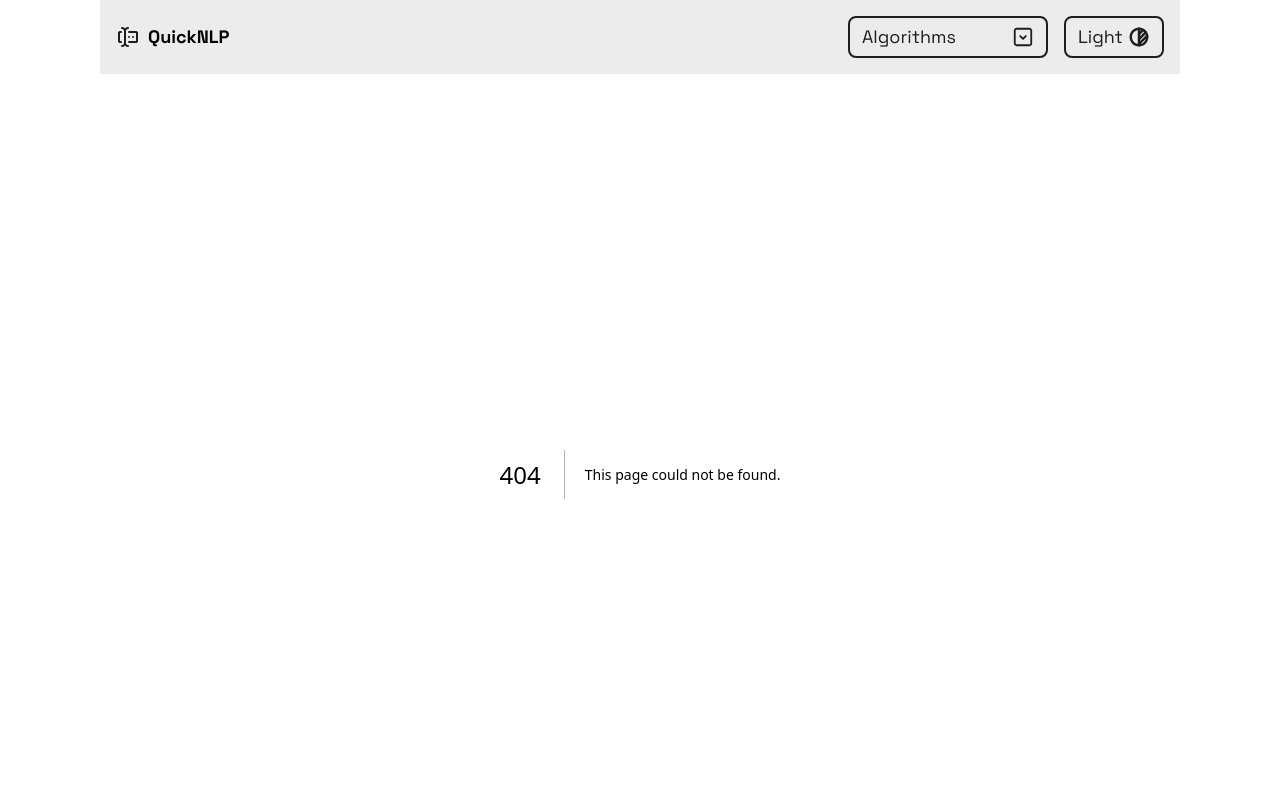
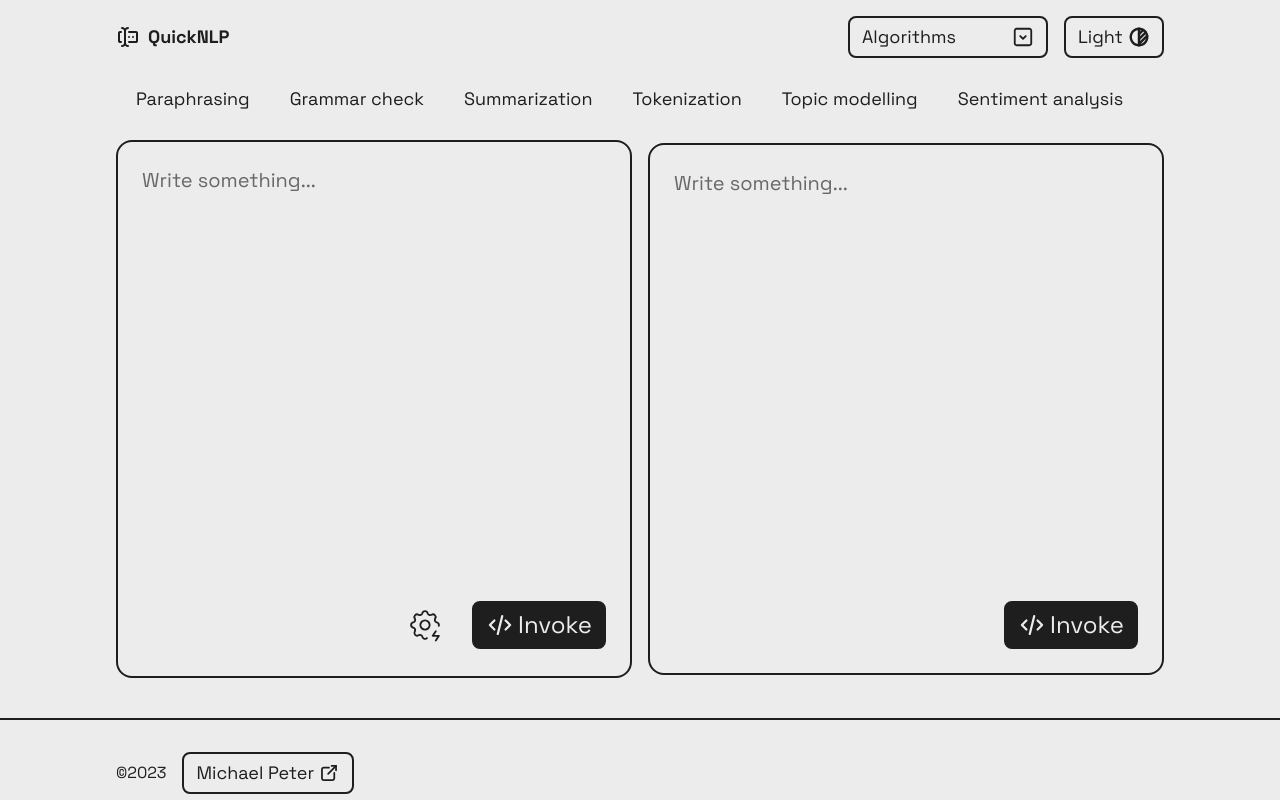
Before and after one commit to michaelhpet/quicknlp-client, a Next.js app: page /1 in a window 1280 px wide. Before the commit this address had no page. Shown: the top 800 px of the page. Built offline with nearby package versions, Linux system fonts and the light colour scheme.

Commit message:
feat: create algo pages w/ tabs component

```diff
--- /dev/null
+++ b/src/app/(main)/[algorithm]/page.tsx
@@ -0,0 +1,10 @@
+import CorpusForm from "@/components/CorpusForm";
+
+export default function Page() {
+  return (
+    <article className="flex flex-col md:flex-row items-center gap-4 pb-10">
+      <CorpusForm withSettingsButton fullHeight />
+      <CorpusForm fullHeight />
+    </article>
+  );
+}
--- /dev/null
+++ b/src/app/(main)/layout.tsx
@@ -0,0 +1,23 @@
+import Tabs from "@/components/Tabs";
+import QuickNLPIcon from "@/icons/QuickNLPIcon";
+
+interface Props {
+  children: React.ReactNode;
+}
+export default function Layout(props: Props) {
+  const tabs = [
+    { href: "/paraphrasing", label: "Paraphrasing" },
+    { href: "/grammar-check", label: "Grammar check" },
+    { href: "/summarization", label: "Summarization" },
+    { href: "/tokenization", label: "Tokenization" },
+    { href: "/topic-modelling", label: "Topic modelling" },
+    { href: "/sentiment-analysis", label: "Sentiment analysis" },
+  ];
+
+  return (
+    <section className="flex flex-col gap-4">
+      <Tabs tabs={tabs} />
+      {props.children}
+    </section>
+  );
+}
--- a/src/app/globals.css
+++ b/src/app/globals.css
@@ -17,7 +17,8 @@
     --accent-color: 255, 107, 0;
   }
 
-  textarea::-webkit-scrollbar {
+  textarea::-webkit-scrollbar,
+  nav::-webkit-scrollbar {
     display: none;
   }
 
--- a/src/components/AlgoCard/index.tsx
+++ b/src/components/AlgoCard/index.tsx
@@ -29,7 +29,7 @@ export default function AlgoCard(props: Partial<Algo>) {
           startIcon={CodeIcon}
           className="min-w-full sm:min-w-0"
         >
-          Invoke
+          Try
         </Button>
       </div>
     </article>
--- a/src/components/Button/Button.tsx
+++ b/src/components/Button/Button.tsx
@@ -65,7 +65,7 @@ function makeClassName({
   className,
 }: Pick<Props, "variant" | "size" | "className">) {
   const classes = [
-    "flex items-center justify-center sm:justify-between gap-1 px-3 py-2 md:hover:scale-105 transition-all leading-none",
+    "flex items-center justify-center sm:justify-between gap-1 px-3 py-2 md:hover:scale-105 transition-transform leading-none whitespace-nowrap",
   ];
 
   if (variant === "contained") classes.push("text-background bg-foreground");
--- a/src/components/CorpusForm/index.tsx
+++ b/src/components/CorpusForm/index.tsx
@@ -7,12 +7,18 @@ import SettingsIcon from "@/icons/SettingsIcon";
 interface Props {
   withAlgoSelect?: boolean;
   withSettingsButton?: boolean;
+  fullHeight?: boolean;
 }
 
 export default function CorpusForm(props: Props) {
   return (
     <form className="w-full flex flex-col gap-8 p-6 border-2 border-foreground rounded-2xl">
-      <Textarea name="corpus" rows={3} placeholder="Write something..." />
+      <Textarea
+        name="corpus"
+        rows={3}
+        placeholder="Write something..."
+        {...(props.fullHeight ? { className: "min-h-[400px]" } : {})}
+      />
 
       <div className="flex flex-col sm:flex-row items-center justify-end gap-4">
         {props.withSettingsButton ? (
--- /dev/null
+++ b/src/components/Tabs/index.tsx
@@ -0,0 +1,47 @@
+"use client";
+
+import QuickNLPIcon from "@/icons/QuickNLPIcon";
+import Button from "../Button";
+import { usePathname } from "next/navigation";
+import { DetailedHTMLProps, HTMLAttributes } from "react";
+import cls from "@/utils/cls";
+
+interface Props
+  extends DetailedHTMLProps<HTMLAttributes<HTMLElement>, HTMLElement> {
+  tabs: Array<{
+    href: string;
+    label: string;
+  }>;
+}
+
+export default function Tabs(props: Props) {
+  const pathname = usePathname();
+
+  const { tabs, className, ...domProps } = props;
+
+  function active(href: string) {
+    return pathname.includes(href);
+  }
+
+  return (
+    <nav
+      {...domProps}
+      className={cls(
+        "w-full overflow-auto flex items-center gap-4 p-2",
+        className
+      )}
+    >
+      {tabs.map((tab) => (
+        <Button
+          key={tab.href}
+          {...(active(tab.href)
+            ? { startIcon: QuickNLPIcon }
+            : { variant: "plain" })}
+          href={tab.href}
+        >
+          {tab.label}
+        </Button>
+      ))}
+    </nav>
+  );
+}
--- a/src/components/Textarea/index.tsx
+++ b/src/components/Textarea/index.tsx
@@ -1,4 +1,7 @@
-import { DetailedHTMLProps, TextareaHTMLAttributes } from "react";
+"use client";
+
+import cls from "@/utils/cls";
+import { DetailedHTMLProps, FormEvent, TextareaHTMLAttributes } from "react";
 
 type Props = DetailedHTMLProps<
   TextareaHTMLAttributes<HTMLTextAreaElement>,
@@ -6,12 +9,23 @@ type Props = DetailedHTMLProps<
 >;
 
 export default function Textarea(props: Props) {
+  function handleInput(e: FormEvent<HTMLTextAreaElement>) {
+    if (window) {
+      e.currentTarget.style.height = "auto";
+      if (e.currentTarget.scrollHeight < 400)
+        e.currentTarget.style.height = e.currentTarget.scrollHeight + "px";
+      else e.currentTarget.style.height = "400px";
+    }
+  }
+
   return (
     <textarea
       {...props}
-      className={`border-0 outline-0 text-xl bg-background resize-none placeholder:text-highlight ${
-        props.className || ""
-      }`}
+      className={cls(
+        "border-0 outline-0 text-xl bg-background resize-none placeholder:text-highlight",
+        props.className
+      )}
+      onInput={handleInput}
     ></textarea>
   );
 }
--- /dev/null
+++ b/src/utils/cls.ts
@@ -0,0 +1,12 @@
+/**
+ * Create a `className` string for custom components
+ * @param initial initial classname(s)
+ * @param incoming optional classname(s) to be appended
+ * @returns new classname string
+ */
+export default function cls(initial: string, incoming?: string) {
+  const classes = [initial];
+  if (incoming) classes.push(incoming);
+
+  return classes.join(" ");
+}
```
